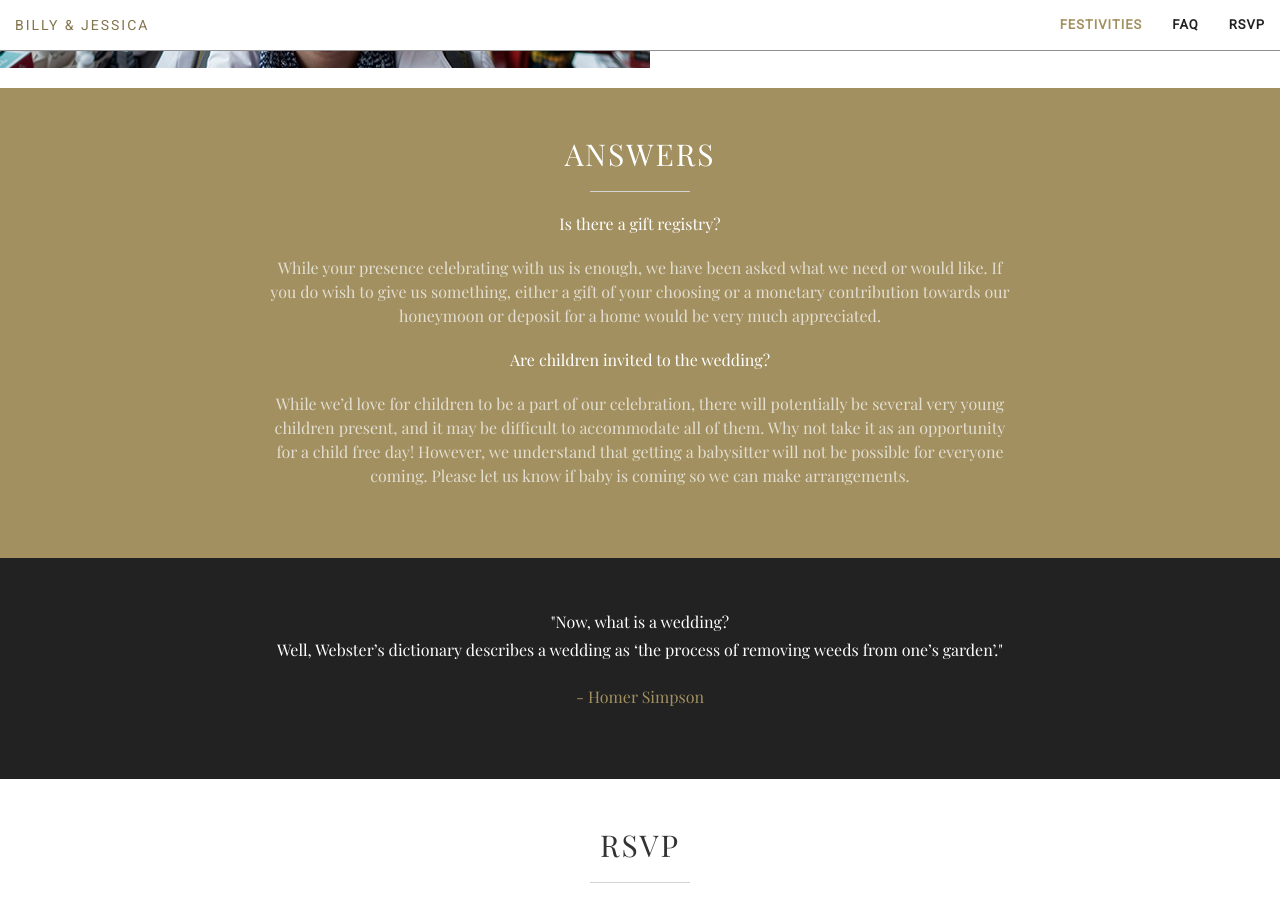
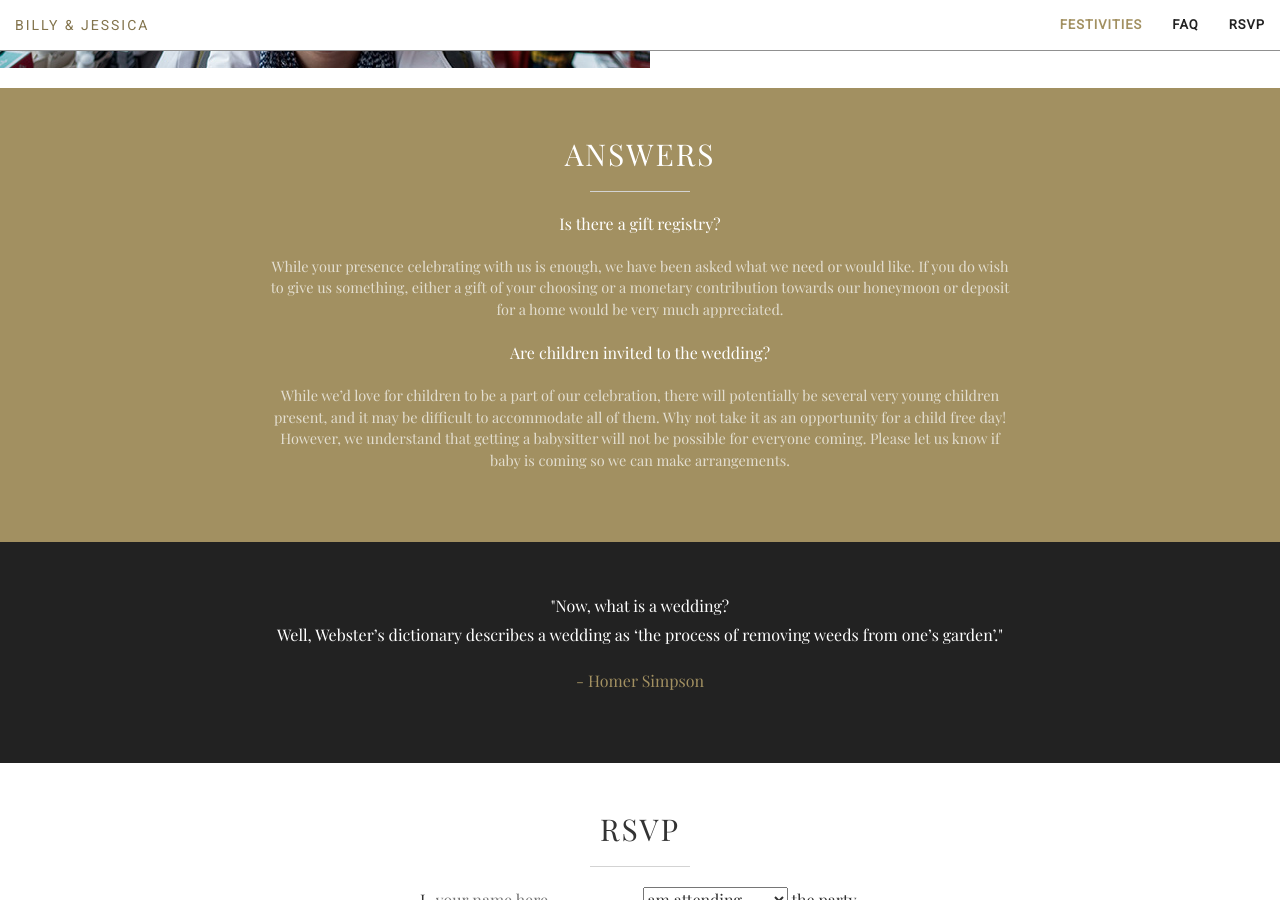
Before and after one commit to notbleh/wed-website, a Jekyll site: the page built from index.html, in a window 1280 px wide and 900 px high, scrolled down 3640 px. Built offline with Jekyll 4.4.1, drawn with Linux system fonts in a browser that asks for light colours.

Commit message:
Update FAQ.html

```diff
--- a/_includes/FAQ.html
+++ b/_includes/FAQ.html
@@ -5,9 +5,9 @@
                 <h2 class="section-heading">Answers</h2>
                 <hr class="light">
                 <p>Is there a gift registry?</p>
-                <p class="text-faded">While your presence celebrating with us is enough, we have been asked what we need or would like. If you do wish to give us something, either a gift of your choosing or a monetary contribution towards our honeymoon or deposit for a home would be very much appreciated.</p>
+                <p class="text-faded" style="font-size: 14.5px;">While your presence celebrating with us is enough, we have been asked what we need or would like. If you do wish to give us something, either a gift of your choosing or a monetary contribution towards our honeymoon or deposit for a home would be very much appreciated.</p>
                 <p>Are children invited to the wedding?</p>
-                <p class="text-faded">While we’d love for children to be a part of our celebration, there will potentially be several very young children present, and it may be difficult to accommodate all of them. Why not take it as an opportunity for a child free day! However, we understand that getting a babysitter will not be possible for everyone coming. Please let us know if baby is coming so we can make arrangements.</p>
+                <p class="text-faded" style="font-size: 14.5px;">While we’d love for children to be a part of our celebration, there will potentially be several very young children present, and it may be difficult to accommodate all of them. Why not take it as an opportunity for a child free day! However, we understand that getting a babysitter will not be possible for everyone coming. Please let us know if baby is coming so we can make arrangements.</p>
 
             </div>
         </div>
```
